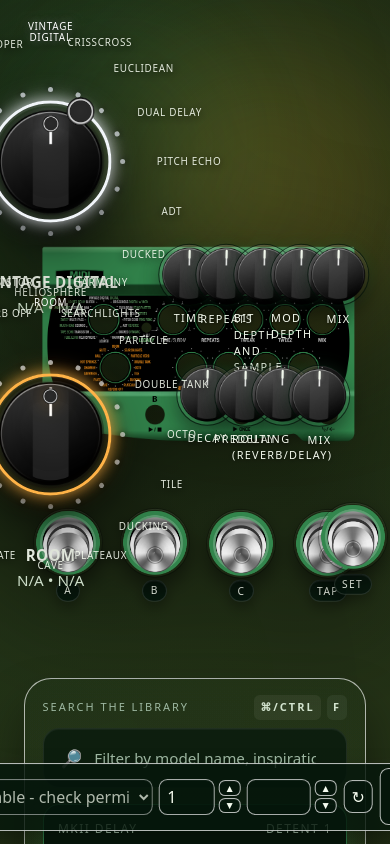
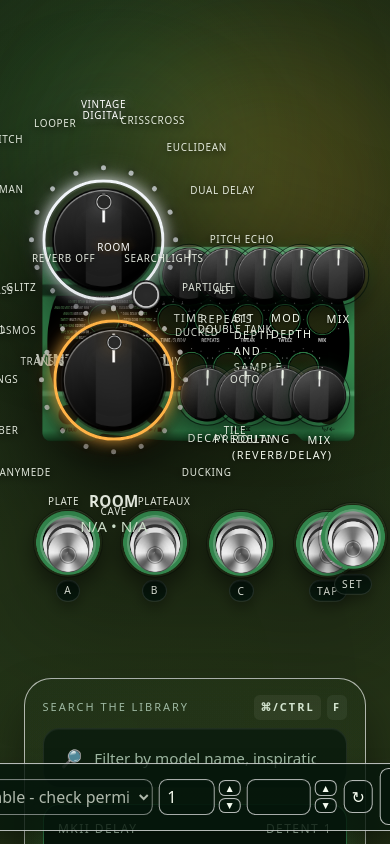
Before and after one commit to salmanj1/MacDLmkII, a React (Vite) app: page / in a window 390 px wide. Shown: the top 844 px of the page. Built offline with nearby package versions, Linux system fonts and the light colour scheme.

Commit message:
feat: refactor pedal layout and position handling for improved UI responsiveness

```diff
--- a/src/components/organisms/Pedal/Pedal.module.less
+++ b/src/components/organisms/Pedal/Pedal.module.less
@@ -31,50 +31,25 @@
   z-index: 1;
 }
 
-.leftColumn {
-  position: absolute;
-  left: -12%;
-  top: 5%;
-  width: clamp(120px, 12vw, 145px);
-  display: flex;
-  flex-direction: column;
-  align-items: center;
-  gap: 1.2rem;
-  pointer-events: auto;
-  z-index: 3;
-  padding: 0.6rem 0.4rem;
-  background: none;
-  border-radius: 12px;
-}
-
 .detentSlot {
   position: absolute;
   pointer-events: none;
   display: flex;
 }
 
-.reverbSelectorSlot {
-  position: relative;
-  width: clamp(110px, 11vw, 135px);
-  aspect-ratio: 1 / 1;
-  display: flex;
-  align-items: center;
-  justify-content: center;
-  pointer-events: auto;
-}
-
 .altButton {
   position: absolute;
-  top: 12%;
-  right: 12%;
-  width: 26%;
+  left: 0;
+  top: 0;
+  transform: translate(-50%, -50%);
+  width: clamp(32px, 3vw, 46px);
   aspect-ratio: 1 / 1;
-  transform: none;
   background: center / contain no-repeat url('/assets/dl4ii/DL4 MkII Alt White.png');
   border: none;
   padding: 0;
   cursor: pointer;
   pointer-events: auto;
+  z-index: 4;
   transition: transform 120ms ease, filter 120ms ease, outline 120ms ease;
   outline: none;
 }
@@ -94,15 +69,23 @@
   background-image: url('/assets/dl4ii/DL4 MkII Alt Green.png');
 }
 
-.selectorSlot {
-  position: relative;
+.selectorSlot,
+.reverbSelectorSlot {
+  position: absolute;
+  left: 0;
+  top: 0;
   width: clamp(120px, 11vw, 140px);
   aspect-ratio: 1 / 1;
-  transform: none;
+  transform: translate(-50%, -50%);
   pointer-events: auto;
   display: flex;
   align-items: center;
   justify-content: center;
+  z-index: 3;
+}
+
+.reverbSelectorSlot {
+  width: clamp(110px, 11vw, 135px);
 }
 
 .delayControls,
--- a/src/components/organisms/Pedal/Pedal.tsx
+++ b/src/components/organisms/Pedal/Pedal.tsx
@@ -4,10 +4,13 @@ import LinearKnob from '../../molecules/LinearKnob/LinearKnob';
 import type { Mode } from '../../../data/commonParams';
 import { delayControls, reverbControls } from '../../../data/midi';
 import {
+  altButtonPosition,
   delayKnobPositions,
   faceplateSize,
   footswitchPositions,
+  reverbSelectorPosition,
   reverbKnobPositions,
+  selectorPosition,
   virtualSetPosition
 } from './layout';
 import styles from './Pedal.module.less';
@@ -105,22 +108,31 @@ const Pedal = ({
     toPercent(virtualSetPosition)
   ];
 
+  const selectorPositionPercent = toPercent(selectorPosition);
+  const altButtonPositionPercent = toPercent(altButtonPosition);
+  const reverbSelectorPercent = toPercent(reverbSelectorPosition);
+
   return (
     <section className={styles.shell} aria-label="DL4 MkII pedal">
       <div className={styles.faceplate} aria-hidden />
       <div className={styles.overlay}>
-        <div className={styles.leftColumn}>
-          <div className={styles.selectorSlot}>
+        <div
+          className={styles.selectorSlot}
+          style={selectorPositionPercent}
+        >
           <Knob
             mode={mode}
             detent={detent}
             onDetentChange={onDetentChange}
           />
+        </div>
+
         <button
           type="button"
           className={`${styles.altButton} ${altActive ? styles.altButtonActive : ''}`}
           aria-pressed={altActive}
           aria-label="Toggle legacy delay models"
+          style={altButtonPositionPercent}
           onClick={handleAltToggle}
           onKeyDown={(e) => {
             if (e.key === 'Enter' || e.key === ' ') {
@@ -129,15 +141,16 @@ const Pedal = ({
             }
           }}
         />
-          </div>
 
-          <div className={styles.reverbSelectorSlot}>
+        <div
+          className={styles.reverbSelectorSlot}
+          style={reverbSelectorPercent}
+        >
           <Knob
             mode={'Secret Reverb'}
             detent={reverbDetent}
             onDetentChange={onReverbDetentChange}
           />
-          </div>
         </div>
 
         <div className={styles.delayControls}>
--- a/src/components/organisms/Pedal/layout.ts
+++ b/src/components/organisms/Pedal/layout.ts
@@ -5,6 +5,7 @@ export const faceplateSize = { width: 3600, height: 2300 };
 
 export const selectorPosition = { x: 781.3, y: 887.1 };
 export const altButtonPosition = { x: 1239.8, y: 974.6 };
+export const reverbSelectorPosition = { x: 891.5, y: 1391.0 };
 
 export const delayKnobPositions = [
   { x: 1526.3, y: 887.1 }, // Time / Subdiv
```
Lines whose indentation alone changed are shown as unchanged.
